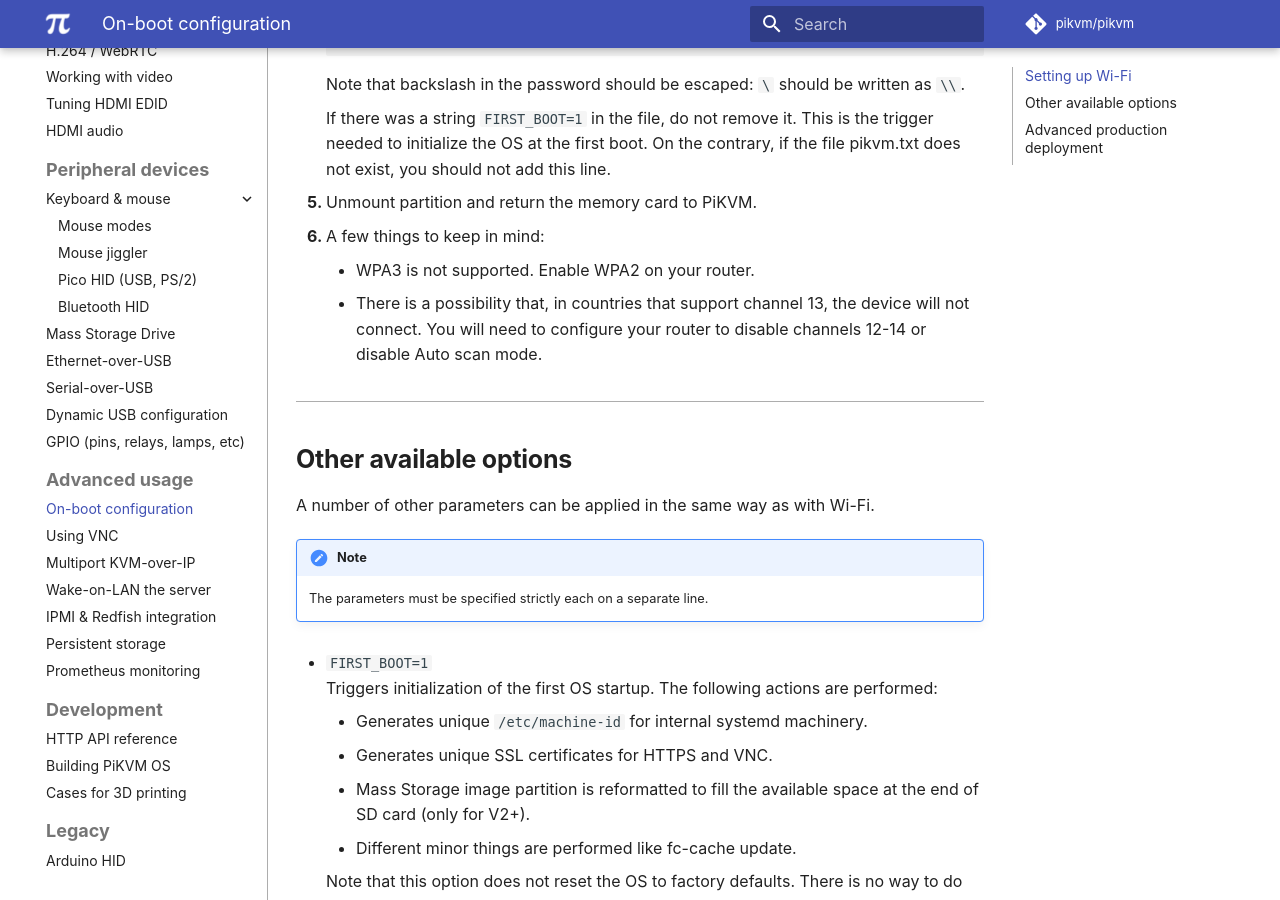
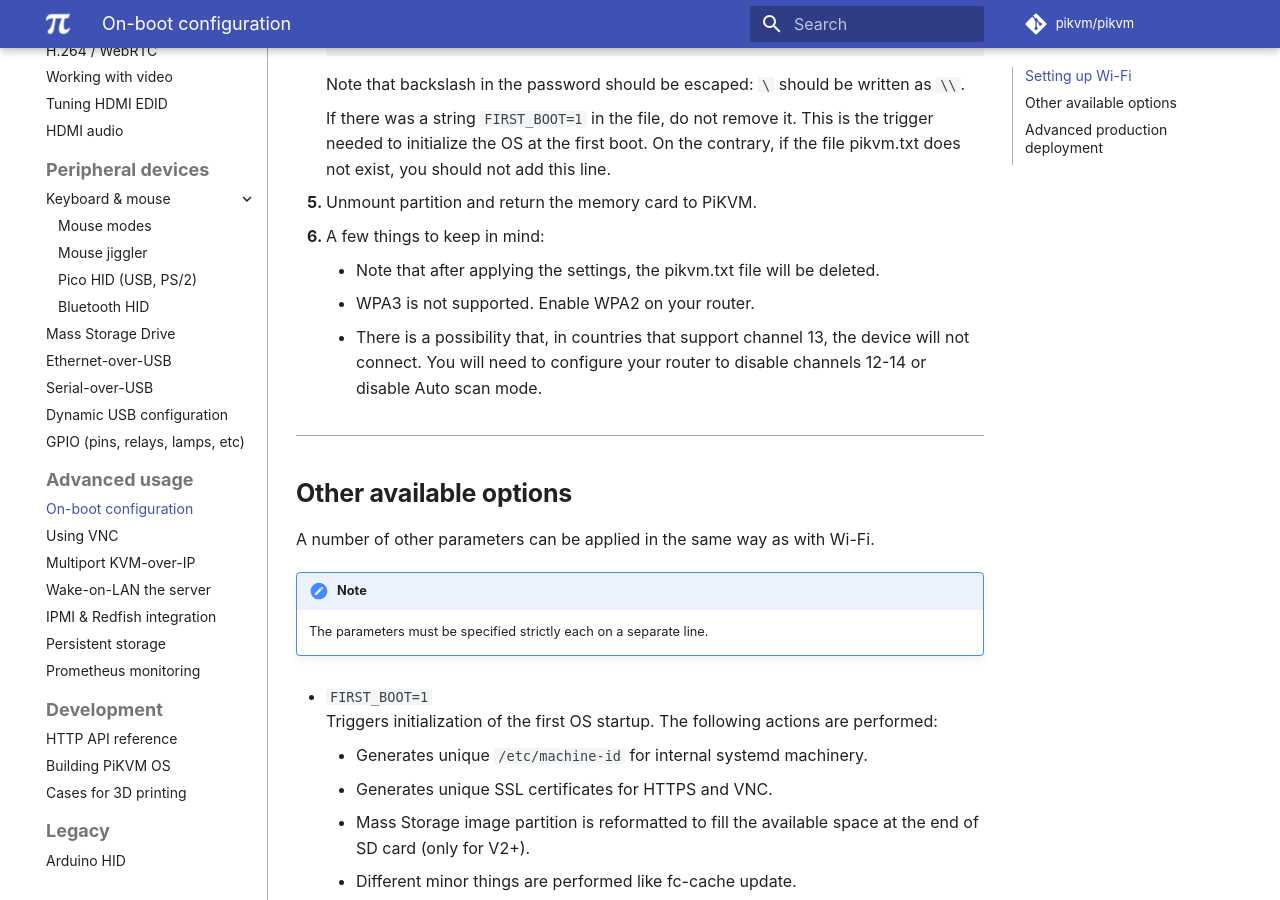
Before and after one commit to pikvm/pikvm, an MkDocs documentation site: the page built from docs/on_boot_config.md, in a window 1280 px wide and 900 px high, scrolled down 749 px. Built offline with MkDocs 1.6.1 and Material for MkDocs 9.7.7, drawn with Linux system fonts in a browser that asks for light colours; some web fonts are replaced; comment, search, counter and statistics services are not loaded.

Commit message:
Update on_boot_config.md (#1186)
Added verbiage for clarity

```diff
--- a/docs/on_boot_config.md
+++ b/docs/on_boot_config.md
@@ -37,6 +37,7 @@
 5. Unmount partition and return the memory card to PiKVM.
 
 6. A few things to keep in mind:
+    * Note that after applying the settings, the pikvm.txt file will be deleted.
     * WPA3 is not supported. Enable WPA2 on your router.
     * There is a possibility that, in countries that support channel 13, the device will not connect.
         You will need to configure your router to disable channels 12-14 or disable Auto scan mode.
```
